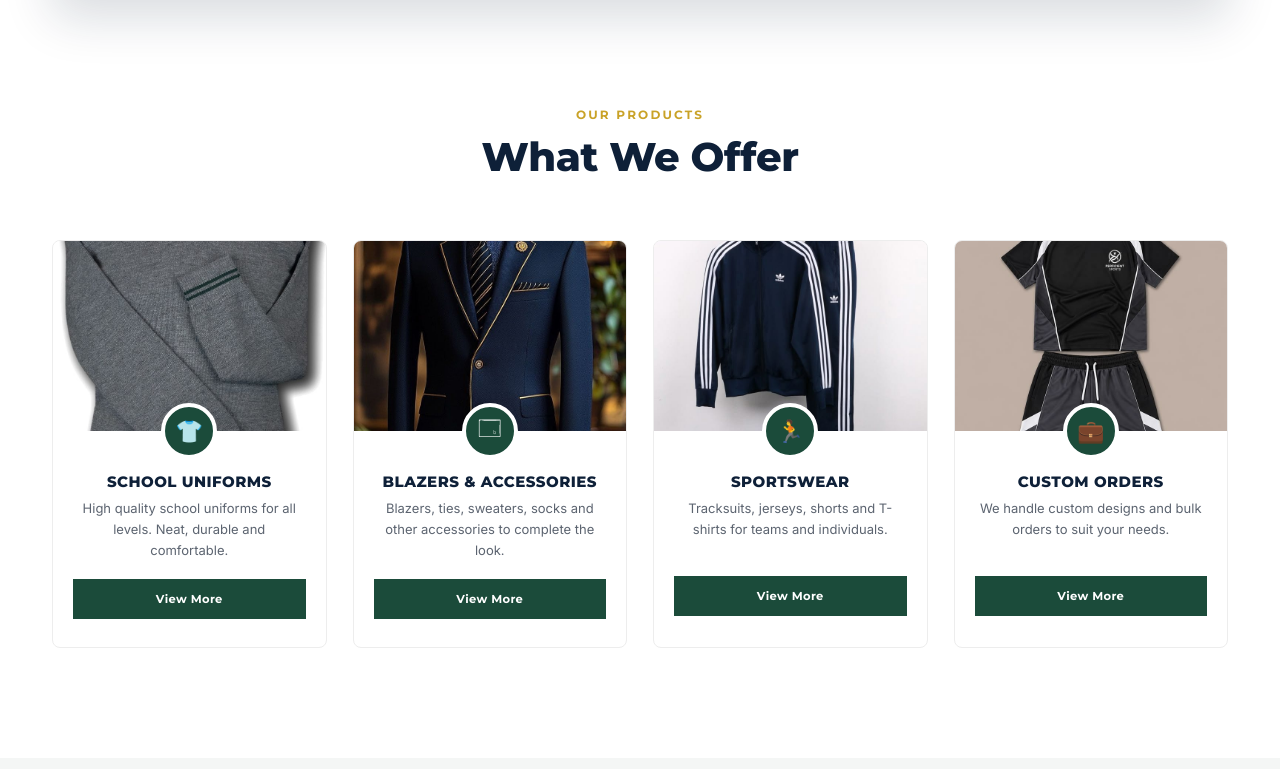
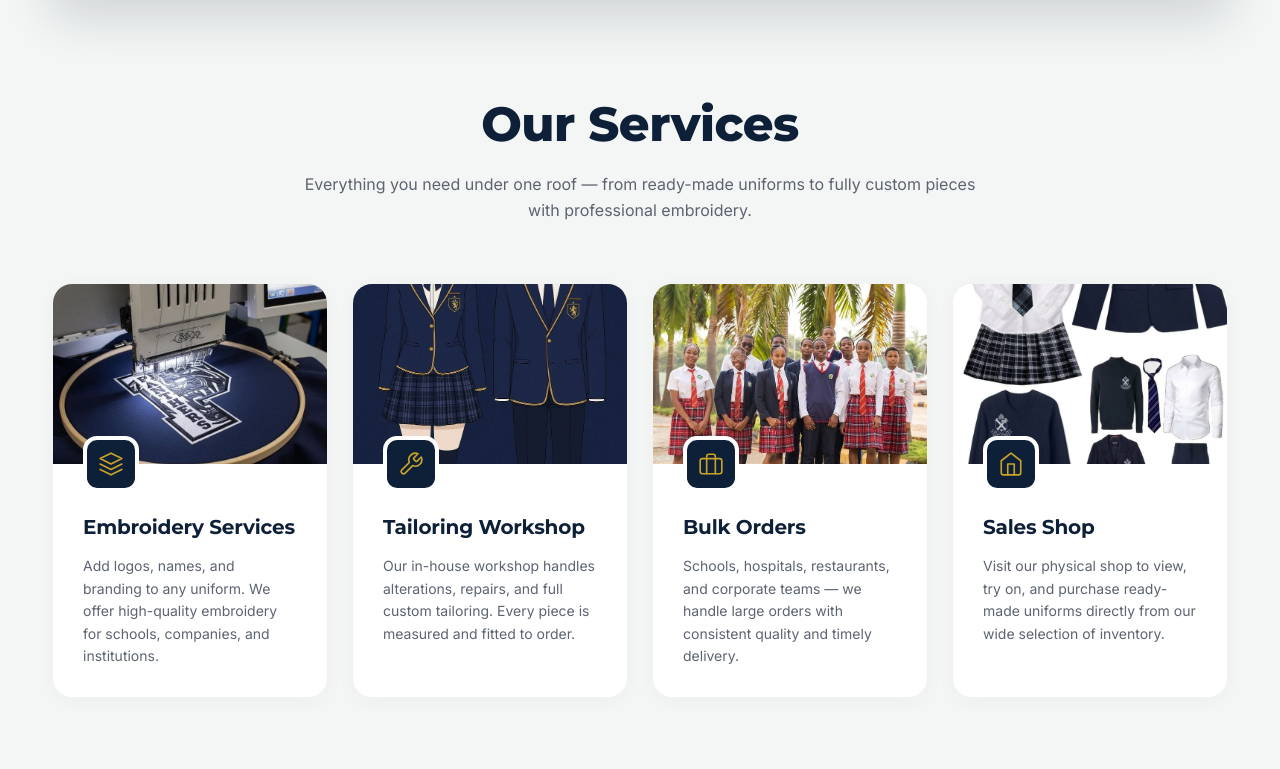
Before and after one commit to dilla-vee/davanis-uniforms, a plain HTML site: page index.html in a window 1280 px wide. Shown: the part 791-1560 px from the top of the page. Drawn offline with Linux system fonts and the light colour scheme.

Commit message:
feat: add our services section and google map embed

```diff
--- a/index.html
+++ b/index.html
@@ -191,6 +191,24 @@
   @media (max-width:960px){ .trust-grid{grid-template-columns:1fr 1fr;} .trust-cell{border-bottom:1px solid #EEE;} .trust-wrap{margin-top:0;} }
   @media (max-width:560px){ .trust-grid{grid-template-columns:1fr;} }
 
+  /* services section */
+  .services { padding: 100px 0; background: var(--mist); text-align: center; transition: background 0.3s; }
+  .services-head { max-width: 700px; margin: 0 auto 60px; }
+  .services-head h2 { font-size: clamp(32px, 4vw, 48px); color: var(--navy); margin-bottom: 20px; transition: color 0.3s; font-family: 'Montserrat', sans-serif; font-weight: 800; letter-spacing: -0.01em;}
+  .services-head p { font-size: 16px; color: var(--grey); line-height: 1.6; transition: color 0.3s; }
+  .services-grid { display: grid; grid-template-columns: repeat(4, 1fr); gap: 24px; text-align: left; }
+  .service-card { background: #fff; border-radius: 20px; box-shadow: 0 4px 20px rgba(0,0,0,0.03); border: 1px solid rgba(0,0,0,0.05); transition: transform 0.3s, box-shadow 0.3s, background 0.3s, border-color 0.3s; overflow: hidden; display: flex; flex-direction: column; }
+  .service-card:hover { transform: translateY(-5px); box-shadow: 0 10px 30px rgba(0,0,0,0.08); }
+  .service-img { width: 100%; height: 180px; }
+  .service-img img { width: 100%; height: 100%; object-fit: cover; }
+  .service-content { padding: 30px; display: flex; flex-direction: column; flex-grow: 1; }
+  .service-icon { width: 56px; height: 56px; background: var(--navy); border-radius: 14px; display: flex; align-items: center; justify-content: center; margin-bottom: 24px; transition: background 0.3s, border-color 0.3s; margin-top: -58px; position: relative; border: 4px solid #fff; }
+  .service-icon svg { width: 26px; height: 26px; stroke: var(--gold); fill: none; stroke-width: 1.5; stroke-linecap: round; stroke-linejoin: round; }
+  .service-card h3 { font-size: 20px; color: var(--navy); margin-bottom: 16px; font-family: 'Montserrat', sans-serif; font-weight: 700; transition: color 0.3s; }
+  .service-card p { font-size: 14px; color: var(--grey); line-height: 1.6; transition: color 0.3s; }
+  @media (max-width: 1024px) { .services-grid { grid-template-columns: repeat(2, 1fr); gap: 30px; } }
+  @media (max-width: 600px) { .services-grid { grid-template-columns: 1fr; } }
+
   section{padding:110px 0;}
   @media (max-width:760px) {
     section{padding:60px 0;}
@@ -300,6 +318,18 @@
   @media (max-width:960px){ .gal-grid{grid-template-columns:repeat(3,1fr);} }
   @media (max-width:560px){ .gal-grid{grid-template-columns:repeat(2,1fr);} }
 
+  /* map section */
+  .map-sec {
+    width: 100%;
+    line-height: 0;
+  }
+  .map-sec iframe {
+    width: 100%;
+    height: 400px;
+    border: none;
+    filter: grayscale(10%) contrast(1.1);
+  }
+
   /* footer */
   footer{background:var(--navy); color:rgba(255,255,255,.65);}
   .foot-top{padding:80px 0 50px;}
@@ -349,6 +379,20 @@
   }
   body.dark-mode .theme-toggle {
     color: var(--gold-light);
+  }
+  body.dark-mode .offer-icon {
+    background: rgba(255,255,255,.05);
+  }
+  body.dark-mode .services {
+    background: var(--ink);
+  }
+  body.dark-mode .service-card {
+    background: var(--navy-2);
+    border-color: rgba(255,255,255,0.05);
+  }
+  body.dark-mode .service-icon {
+    background: rgba(255,255,255,.05);
+    border-color: var(--navy-2);
   }
   body.dark-mode .theme-toggle:hover {
     background: rgba(255, 255, 255, 0.08);
@@ -584,6 +628,57 @@
   </div>
 </div>
 
+<section id="services" class="services">
+  <div class="wrap">
+    <div class="services-head reveal">
+      <h2>Our Services</h2>
+      <p>Everything you need under one roof — from ready-made uniforms to fully custom pieces with professional embroidery.</p>
+    </div>
+    <div class="services-grid">
+      <div class="service-card reveal">
+        <div class="service-img"><img src="IMG-20260714-WA0079.jpg" alt="Embroidery Services"></div>
+        <div class="service-content">
+          <div class="service-icon">
+            <svg viewBox="0 0 24 24"><path d="M12 2L2 7l10 5 10-5-10-5zM2 17l10 5 10-5M2 12l10 5 10-5"/></svg>
+          </div>
+          <h3>Embroidery Services</h3>
+          <p>Add logos, names, and branding to any uniform. We offer high-quality embroidery for schools, companies, and institutions.</p>
+        </div>
+      </div>
+      <div class="service-card reveal">
+        <div class="service-img"><img src="IMG-20260714-WA0056.jpg" alt="Tailoring Workshop"></div>
+        <div class="service-content">
+          <div class="service-icon">
+            <svg viewBox="0 0 24 24"><path d="M14.7 6.3a1 1 0 0 0 0 1.4l1.6 1.6a1 1 0 0 0 1.4 0l3.77-3.77a6 6 0 0 1-7.94 7.94l-6.91 6.91a2.12 2.12 0 0 1-3-3l6.91-6.91a6 6 0 0 1 7.94-7.94l-3.76 3.76z"/></svg>
+          </div>
+          <h3>Tailoring Workshop</h3>
+          <p>Our in-house workshop handles alterations, repairs, and full custom tailoring. Every piece is measured and fitted to order.</p>
+        </div>
+      </div>
+      <div class="service-card reveal">
+        <div class="service-img"><img src="IMG-20260714-WA0074.jpg" alt="Bulk Orders"></div>
+        <div class="service-content">
+          <div class="service-icon">
+            <svg viewBox="0 0 24 24"><rect x="2" y="7" width="20" height="14" rx="2" ry="2"/><path d="M16 21V5a2 2 0 0 0-2-2h-4a2 2 0 0 0-2 2v16"/></svg>
+          </div>
+          <h3>Bulk Orders</h3>
+          <p>Schools, hospitals, restaurants, and corporate teams — we handle large orders with consistent quality and timely delivery.</p>
+        </div>
+      </div>
+      <div class="service-card reveal">
+        <div class="service-img"><img src="IMG-20260714-WA0067.jpg" alt="Sales Shop"></div>
+        <div class="service-content">
+          <div class="service-icon">
+            <svg viewBox="0 0 24 24"><path d="M3 9l9-7 9 7v11a2 2 0 0 1-2 2H5a2 2 0 0 1-2-2z"/><polyline points="9 22 9 12 15 12 15 22"/></svg>
+          </div>
+          <h3>Sales Shop</h3>
+          <p>Visit our physical shop to view, try on, and purchase ready-made uniforms directly from our wide selection of inventory.</p>
+        </div>
+      </div>
+    </div>
+  </div>
+</section>
+
 <section id="offer">
   <div class="wrap">
     <div class="head-center reveal">
@@ -692,6 +787,10 @@
     </div>
     <div class="gal-cta reveal"><a href="https://wa.me/254710289290" class="btn btn-green" target="_blank" rel="noopener">&#128172; Order Now on WhatsApp →</a></div>
   </div>
+</section>
+
+<section class="map-sec">
+  <iframe src="https://maps.google.com/maps?q=Uhuru%20Market%20jogoo%20road&t=&z=15&ie=UTF8&iwloc=&output=embed" width="100%" height="400" frameborder="0" style="border:0;" allowfullscreen="" aria-hidden="false" tabindex="0" title="Google Map Location of Uhuru Market, Jogoo Road"></iframe>
 </section>
 
 <footer id="contact">
```
